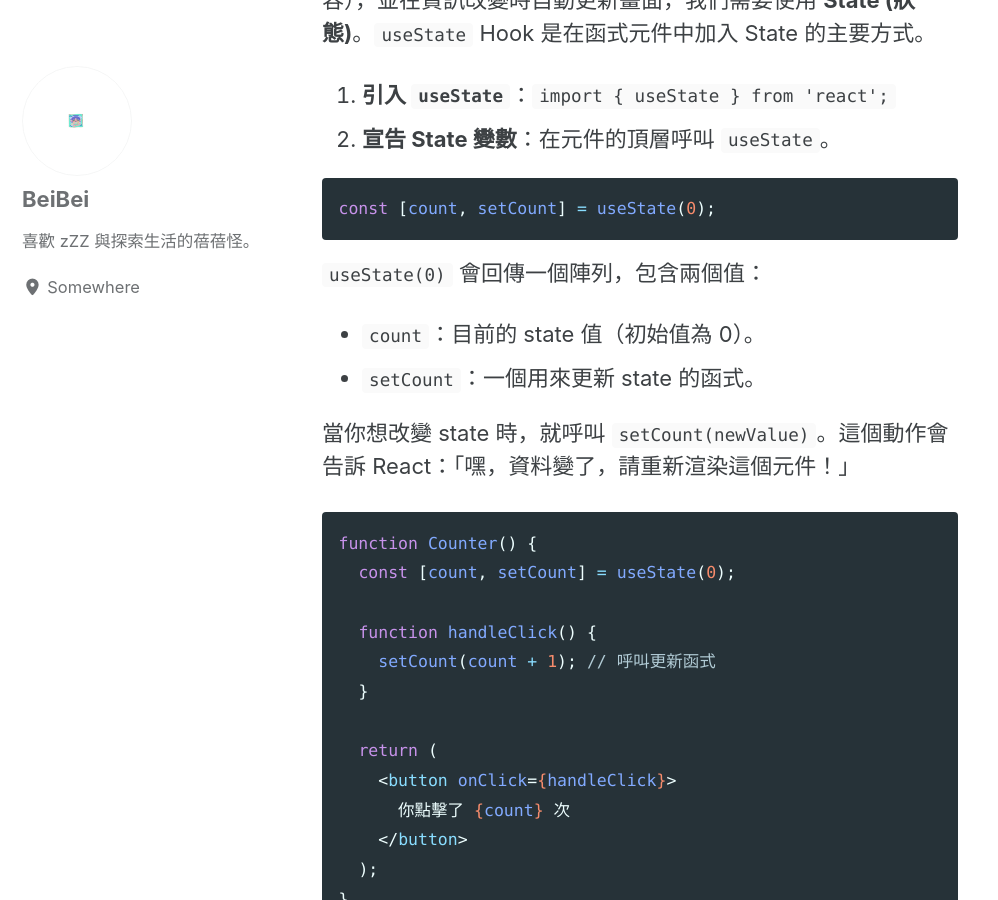
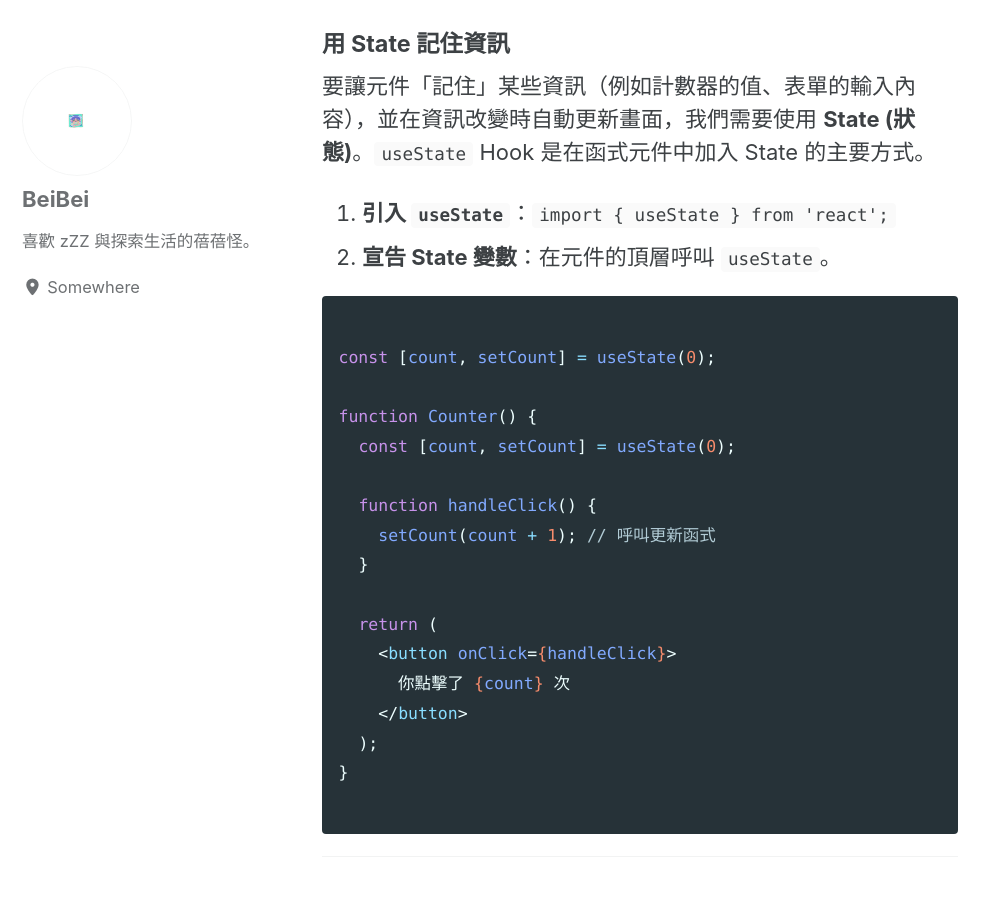
Before and after one commit to LAI-wen/BEIBEI.github.io, a Jekyll site: the page built from _posts/2025-09-04-frontend-alchemy-react.md, in a window 1280 px wide and 900 px high, scrolled down 7197 px. Shown: the whole window, without its empty margins (0-998 px from the left). Built offline with Jekyll 4.4.1, drawn with Linux system fonts in a browser that asks for light colours; cached includes are drawn as plain includes; some of the changed text lies outside the part shown.

Commit message:
補齊貼文內容

````diff
--- a/_config.yml
+++ b/_config.yml
@@ -6,13 +6,8 @@
 # `jekyll serve`. If you change this file, please restart the server process.
 
 # Theme Settings
-#
-# Review documentation to determine if you should use `theme` or `remote_theme`
-# https://mmistakes.github.io/minimal-mistakes/docs/quick-start-guide/#installing-the-theme
-
-# theme                  : "minimal-mistakes-jekyll"
-# remote_theme           : "mmistakes/minimal-mistakes"
-minimal_mistakes_skin    : "default" # "air", "aqua", "contrast", "dark", "dirt", "neon", "mint", "plum", "sunrise"
+remote_theme: "mmistakes/minimal-mistakes@4.24.0"
+minimal_mistakes_skin: "default"
 
 # Site Settings
 locale                   : "en-US"
@@ -22,7 +17,7 @@ title_separator          : "-"
 subtitle                 : # site tagline that appears below site title in masthead
 name                     : "BeiBei"
 description              : "An amazing website."
-url                      : "https://LAI-wen.github.io" # the base hostname & protocol for your site e.g. "https://mmistakes.github.io"
+url                      : "https://lai-wen.github.io" # the base hostname & protocol for your site e.g. "https://mmistakes.github.io"
 baseurl                  : "/BEIBEI.github.io" # the subpath of your site, e.g. "/blog"
 repository               : # GitHub username/repo-name e.g. "mmistakes/minimal-mistakes"
 teaser                   : # path of fallback teaser image, e.g. "/assets/images/500x300.png"
@@ -262,15 +257,14 @@ pagination:
 plugins:
   - jekyll-paginate
   - jekyll-sitemap
-  - jekyll-gist
   - jekyll-feed
   - jekyll-include-cache
+  - jekyll-remote-theme
 
 # mimic GitHub Pages with --safe
 whitelist:
   - jekyll-paginate
   - jekyll-sitemap
-  - jekyll-gist
   - jekyll-feed
   - jekyll-include-cache
 
@@ -322,6 +316,6 @@ defaults:
       layout: single
       author_profile: true
       read_time: true
-      comments: # true
+      comments: true
       share: true
       related: true
--- a/_posts/2025-09-04-frontend-alchemy-react.md
+++ b/_posts/2025-09-04-frontend-alchemy-react.md
@@ -113,16 +113,18 @@ React DOM 預設會對 JSX 中嵌入的所有內容進行**跳脫 (Escape)** 處
 <!-- end list -->
 
 ```jsx
+{% raw %}
 // 使用 CSS class
 <div className="card">...</div>
 
 // 使用 Inline style
 <h1 style={{ fontSize: '16px', color: 'blue' }}>Hello</h1>
+{% endraw %}
 ```
 
-> **為什麼是兩層大括號 `{{...}}`？**
+> **為什麼是兩層大括號？**
 >
-> 外層的 `{}` 是告訴 JSX「這裡要插入 JavaScript 囉！」，而內層的 `{}` 則是 JavaScript 中建立「物件」的標準語法。
+> 外層的 {% raw %}`{}`{% endraw %} 是告訴 JSX「這裡要插入 JavaScript 囉！」，而內層的 {% raw %}`{}`{% endraw %} 則是 JavaScript 中建立「物件」的標準語法。
 
 #### **條件渲染 (Conditional Rendering)**
 
@@ -135,11 +137,13 @@ React 沒有特殊的條件語法，而是直接使用標準的 JavaScript 來
 <!-- end list -->
 
 ```jsx
+{% raw %}
 // 三元運算子
 <div>{isLoggedIn ? <AdminPanel /> : <LoginForm />}</div>
 
 // && 運算子
 <div>{unreadMessages.length > 0 && <h2>您有 {unreadMessages.length} 則未讀訊息。</h2>}</div>
+{% endraw %}
 ```
 
 #### **渲染列表 (Rendering Lists)**
@@ -147,6 +151,7 @@ React 沒有特殊的條件語法，而是直接使用標準的 JavaScript 來
 要根據一個陣列資料來渲染列表，我們通常使用 JavaScript 的 `array.map()` 方法。
 
 ```jsx
+{% raw %}
 const products = [
   { title: '高麗菜', id: 1 },
   { title: '大蒜', id: 2 },
@@ -158,8 +163,7 @@ const listItems = products.map(product =>
     {product.title}
   </li>
 );
-
-// return <ul>{listItems}</ul>;
+{% endraw %}
 ```
 
 > **`key` 是什麼？為什麼重要？**
@@ -200,17 +204,9 @@ function MyButton() {
 <!-- end list -->
 
 ```jsx
+{% raw %}
 const [count, setCount] = useState(0);
-```
 
-`useState(0)` 會回傳一個陣列，包含兩個值：
-
-  * `count`：目前的 state 值（初始值為 0）。
-  * `setCount`：一個用來更新 state 的函式。
-
-當你想改變 state 時，就呼叫 `setCount(newValue)`。這個動作會告訴 React：「嘿，資料變了，請重新渲染這個元件！」
-
-```jsx
 function Counter() {
   const [count, setCount] = useState(0);
 
@@ -224,6 +220,7 @@ function Counter() {
     </button>
   );
 }
+{% endraw %}
 ```
 
 -----
````
Also changed, not shown: Gemfile (+12 -1 lines).
